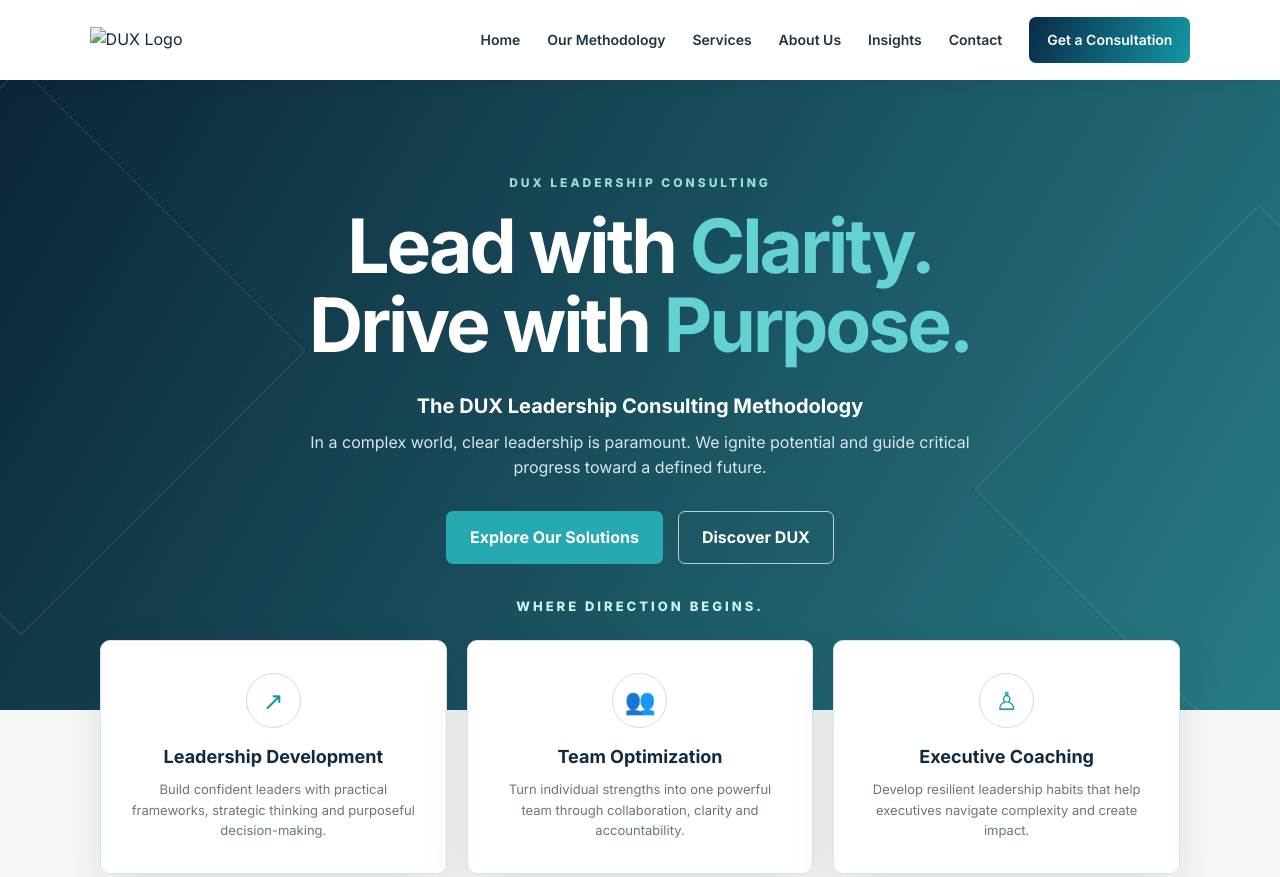
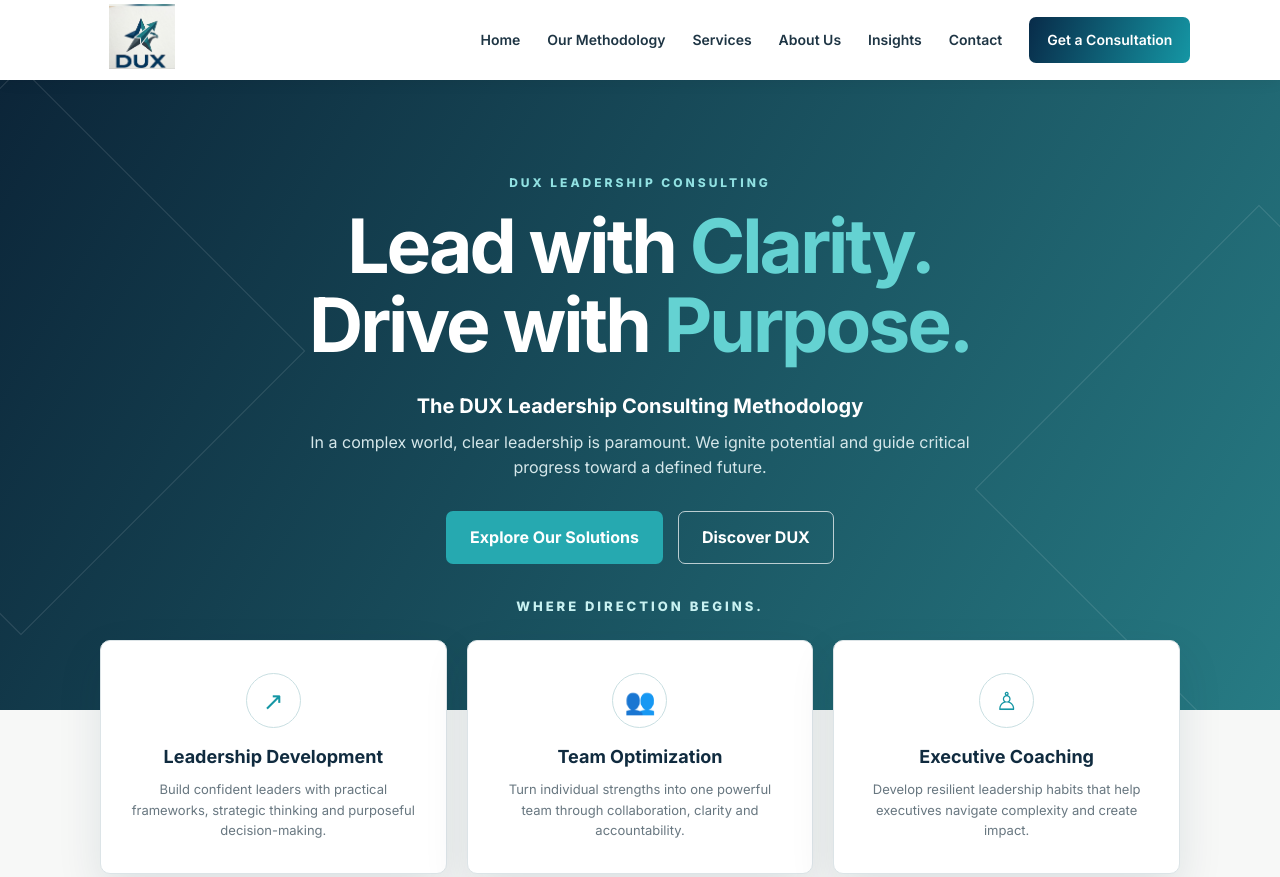
Before and after one commit to Rithiga-Jasmine/dux-business-website, a plain HTML site: page index.html in a window 1280 px wide. Shown: the top 877 px of the page. Drawn offline with Linux system fonts and the light colour scheme.

Commit message:
Fix HTML encoding issues in index.html

```diff
--- a/index.html
+++ b/index.html
@@ -24,9 +24,7 @@
 
 </head>
 
-
 <body>
-
 
 <!-- ================= NAVBAR ================= -->
 
@@ -34,11 +32,10 @@
 
     <div class="logo">
 
-        <img src="images/dux-logo.jpeg"
+        <img src="dux-logo.jpeg"
              alt="DUX Logo">
 
     </div>
-
 
     <nav>
 
@@ -73,7 +70,6 @@
 
     </nav>
 
-
     <button class="menu-btn"
             onclick="toggleMenu()">
 
@@ -84,7 +80,6 @@
 </header>
 
 
-
 <!-- ================= HERO ================= -->
 
 <section class="hero" id="home">
@@ -92,61 +87,40 @@
     <div class="hero-content">
 
         <p class="small-title">
-
             DUX LEADERSHIP CONSULTING
-
         </p>
 
-
         <h1>
-
             Lead with <span>Clarity.</span><br>
-
             Drive with <span>Purpose.</span>
-
         </h1>
 
-
         <h3>
-
             The DUX Leadership Consulting Methodology
-
         </h3>
 
-
         <p class="hero-description">
-
             In a complex world, clear leadership is paramount.
             We ignite potential and guide critical progress
             toward a defined future.
-
         </p>
-
 
         <div class="hero-buttons">
 
             <a href="#services"
                class="primary-btn">
-
                 Explore Our Solutions
-
             </a>
-
 
             <a href="#about"
                class="secondary-btn">
-
                 Discover DUX
-
             </a>
 
         </div>
 
-
         <p class="tagline">
-
             WHERE DIRECTION BEGINS.
-
         </p>
 
     </div>
@@ -154,11 +128,9 @@
 </section>
 
 
-
 <!-- ================= FEATURE CARDS ================= -->
 
 <section class="feature-container">
-
 
     <div class="feature-card">
 
@@ -171,15 +143,12 @@
         </h2>
 
         <p>
-
             Build confident leaders with practical
             frameworks, strategic thinking and
             purposeful decision-making.
-
         </p>
 
     </div>
-
 
 
     <div class="feature-card">
@@ -193,15 +162,12 @@
         </h2>
 
         <p>
-
             Turn individual strengths into one
             powerful team through collaboration,
             clarity and accountability.
-
         </p>
 
     </div>
-
 
 
     <div class="feature-card">
@@ -215,18 +181,14 @@
         </h2>
 
         <p>
-
             Develop resilient leadership habits
             that help executives navigate
             complexity and create impact.
-
         </p>
 
     </div>
 
-
 </section>
-
 
 
 <!-- ================= METHODOLOGY ================= -->
@@ -234,38 +196,27 @@
 <section class="methodology section"
          id="methodology">
 
-
     <div class="section-title">
 
         <p>
             OUR METHODOLOGY
         </p>
 
-
         <h2>
-
             A direction built on
             <span>DUX.</span>
-
         </h2>
 
-
         <p class="section-description">
-
             Three principles. One clear direction.
             A practical approach to leadership
             and business growth.
-
         </p>
 
     </div>
 
 
-
     <div class="dux-container">
-
-
-        <!-- D -->
 
         <div class="dux-card">
 
@@ -280,19 +231,14 @@
                 </h2>
 
                 <p>
-
                     Driven by purpose, focused on
                     achieving our goals.
-
                 </p>
 
             </div>
 
         </div>
 
-
-
-        <!-- U -->
 
         <div class="dux-card highlighted">
 
@@ -307,19 +253,14 @@
                 </h2>
 
                 <p>
-
                     Together, we turn individual
                     strengths into one powerful team.
-
                 </p>
 
             </div>
 
         </div>
 
-
-
-        <!-- X -->
 
         <div class="dux-card">
 
@@ -334,21 +275,17 @@
                 </h2>
 
                 <p>
-
                     We challenge ourselves to learn,
                     lead and achieve beyond expectations.
-
                 </p>
 
             </div>
 
         </div>
 
-
     </div>
 
 </section>
-
 
 
 <!-- ================= SERVICES ================= -->
@@ -356,27 +293,21 @@
 <section class="services section"
          id="services">
 
-
     <div class="section-title left">
 
         <p>
             WHAT WE DO
         </p>
 
-
         <h2>
-
             Solutions that move your
             business <span>forward.</span>
-
         </h2>
 
     </div>
 
 
-
     <div class="service-grid">
-
 
         <div class="service-card">
 
@@ -389,12 +320,10 @@
             </h2>
 
             <p>
-
                 Define leadership priorities,
                 align decision-makers and create
                 a practical path from vision
                 to execution.
-
             </p>
 
             <a href="#contact">
@@ -402,7 +331,6 @@
             </a>
 
         </div>
-
 
 
         <div class="service-card">
@@ -416,11 +344,9 @@
             </h2>
 
             <p>
-
                 Improve communication, role clarity
                 and collaboration so teams can
                 perform with confidence.
-
             </p>
 
             <a href="#contact">
@@ -428,7 +354,6 @@
             </a>
 
         </div>
-
 
 
         <div class="service-card">
@@ -442,11 +367,9 @@
             </h2>
 
             <p>
-
                 One-to-one coaching designed around
                 leadership presence, strategic thinking
                 and sustainable growth.
-
             </p>
 
             <a href="#contact">
@@ -454,7 +377,6 @@
             </a>
 
         </div>
-
 
 
         <div class="service-card">
@@ -468,11 +390,9 @@
             </h2>
 
             <p>
-
                 Turn business challenges into focused
                 initiatives with measurable outcomes
                 and accountable execution.
-
             </p>
 
             <a href="#contact">
@@ -481,11 +401,9 @@
 
         </div>
 
-
     </div>
 
 </section>
-
 
 
 <!-- ================= ABOUT ================= -->
@@ -493,17 +411,13 @@
 <section class="about section"
          id="about">
 
-
     <div class="about-design">
 
         <div class="big-dux">
-
             D<span>U</span>X
-
         </div>
 
     </div>
-
 
 
     <div class="about-content">
@@ -512,38 +426,27 @@
             ABOUT DUX
         </p>
 
-
         <h2>
-
             We don't just follow the path —
             <span>we create the direction.</span>
-
         </h2>
 
-
         <p>
-
             DUX brings together leadership development,
             team performance and strategic thinking
             to help organizations move forward
             with confidence.
-
         </p>
 
-
         <p>
-
             Our approach is grounded in clarity,
             collaboration and measurable progress —
             helping people and businesses turn
             potential into purposeful action.
-
         </p>
 
 
-
         <div class="principles">
-
 
             <div>
 
@@ -596,7 +499,6 @@
 
             </div>
 
-
         </div>
 
     </div>
@@ -604,35 +506,25 @@
 </section>
 
 
-
 <!-- ================= QUOTE ================= -->
 
 <section class="quote-section"
          id="insights">
 
-
     <div class="quote-mark">
         “
     </div>
 
-
     <h2>
-
         We don't just follow the path —
         <span>we create the direction.</span>
-
     </h2>
 
-
     <p>
-
         Think • Lead • Collaborate • Achieve
-
     </p>
 
-
 </section>
-
 
 
 <!-- ================= CONTACT ================= -->
@@ -640,28 +532,21 @@
 <section class="contact"
          id="contact">
 
-
     <div>
 
         <p>
             START THE CONVERSATION
         </p>
 
-
         <h2>
-
             Ready to find your
             <span>direction?</span>
-
         </h2>
 
-
         <p class="contact-text">
-
             Let's explore where clarity,
             leadership and purposeful action
             can take your business.
-
         </p>
 
     </div>
@@ -674,33 +559,25 @@
 
     </a>
 
-
 </section>
-
 
 
 <!-- ================= FOOTER ================= -->
 
 <footer>
 
-
     <div class="footer-logo">
 
-
-        <img src="images/dux-logo.jpeg"
+        <img src="dux-logo.jpeg"
              alt="DUX Logo">
 
-
         <p>
-
             Building leaders, driving progress.
             <br>
             Where direction begins.
-
         </p>
 
     </div>
-
 
 
     <div class="footer-links">
@@ -732,7 +609,6 @@
     </div>
 
 
-
     <div class="copyright">
 
         © 2026 DUX Leadership Consulting.
@@ -740,9 +616,7 @@
 
     </div>
 
-
 </footer>
-
 
 
 <script src="script.js"></script>
```
